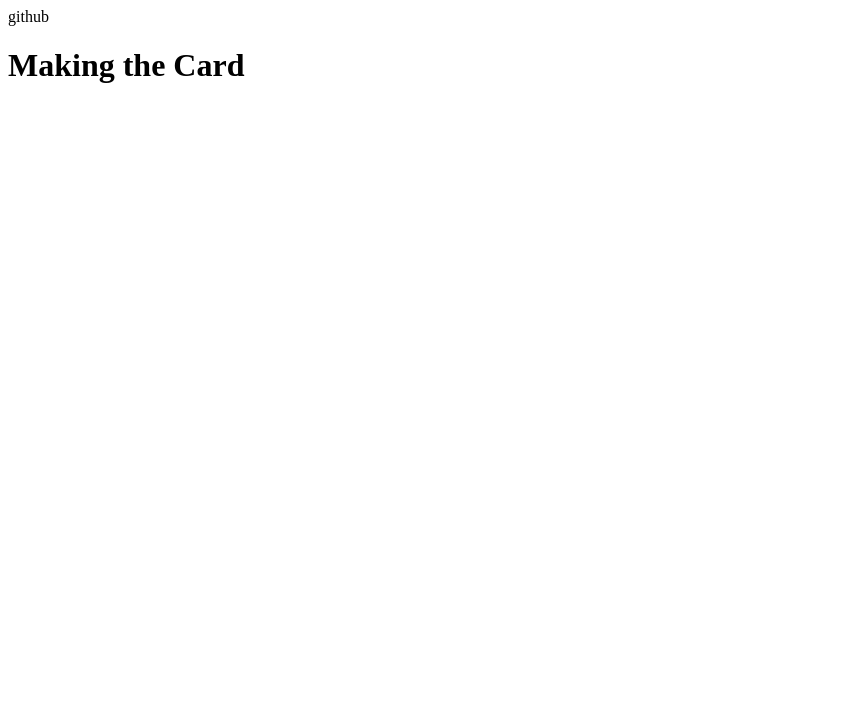
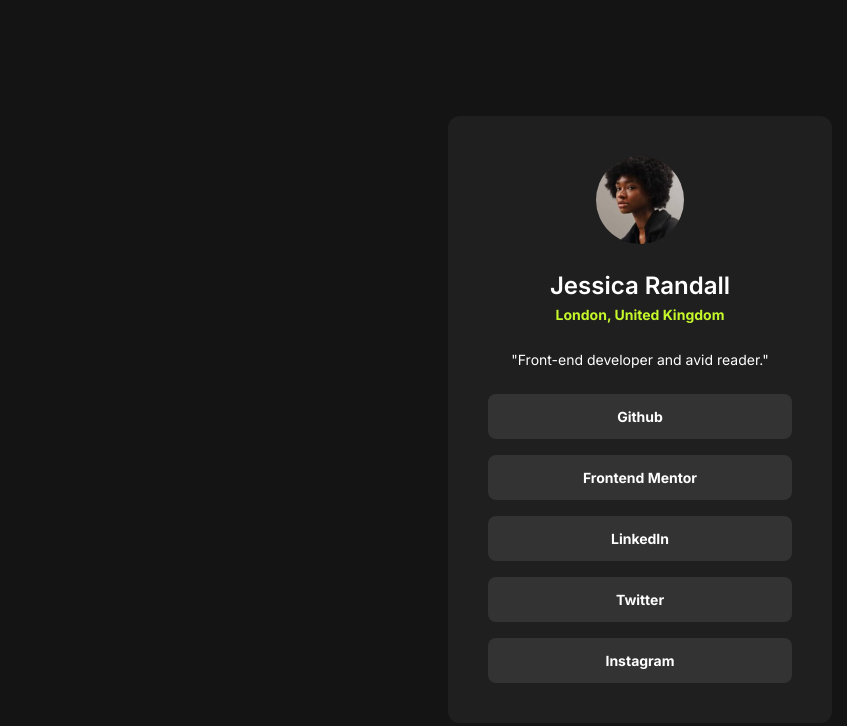
Before and after one commit to saurav-verma-01/Social-links-profile, a plain HTML site: page index.html in a window 1280 px wide. Shown: the whole page, without its empty margins (0-847 px from the left). Drawn offline with Linux system fonts and the light colour scheme.

Commit message:
Challenge Completed

```diff
--- /dev/null
+++ b/css/style.css
@@ -0,0 +1,92 @@
+:root {
+  --green: hsl(75, 94%, 57%);
+  --white: hsl(0, 0%, 100%);
+  --grey: hsl(0, 0%, 20%);
+  --dark-grey: hsl(0, 0%, 12%);
+  --off-black: hsl(0, 0%, 8%);
+}
+
+* {
+  margin: 0;
+  padding: 0;
+  box-sizing: border-box;
+}
+
+a {
+  color: inherit;
+  text-decoration: none;
+}
+
+body {
+  font-family: "Inter", sans-serif;
+  font-style: normal;
+  padding: 7.25rem 1.5rem;
+  background-color: var(--off-black);
+  display: flex;
+  justify-content: center;
+  align-items: center;
+}
+
+.app {
+  font-size: 0.875rem;
+  background-color: var(--dark-grey);
+  border-radius: 0.75rem;
+  padding: 1.5rem;
+  display: flex;
+  flex-direction: column;
+  /* justify-content: center; */
+  align-items: center;
+  text-align: center;
+  color: var(--white);
+
+  gap: 1.5rem;
+  line-height: 1.5;
+
+  width: 100%;
+  max-width: 24rem;
+}
+
+.avatar {
+  width: 5.5rem;
+  height: 5.5rem;
+  border-radius: 50%;
+}
+
+.user-name {
+  font-size: 1.5rem;
+  font-weight: 600;
+}
+
+.user-location {
+  color: var(--green);
+  font-weight: 700;
+}
+.user-text {
+  font-weight: 400;
+}
+.links-container {
+  display: flex;
+  flex-direction: column;
+  gap: 1rem;
+  align-self: stretch;
+}
+
+.link {
+  padding: 0.75rem;
+  background-color: var(--grey);
+  width: 100%;
+  border-radius: 0.5rem;
+  font-weight: 700;
+  cursor: pointer;
+  transition: all 0.4s ease;
+}
+.link:is(:hover, :focus-visible) {
+  background-color: var(--green);
+  color: var(--grey);
+}
+
+@media (min-width: 32em) {
+  .app {
+    padding: 2.5rem;
+  }
+}
--- a/index.html
+++ b/index.html
@@ -11,11 +11,39 @@
       sizes="32x32"
       href="./assets/images/favicon-32x32.png"
     />
-    github
 
     <title>Frontend Mentor | Social links profile | Saurav Kumar Verma</title>
+
+    <!-- Custom Css -->
+    <link rel="stylesheet" href="./css/style.css" />
+
+    <!-- Google Font -->
+    <link rel="preconnect" href="https://fonts.googleapis.com" />
+    <link rel="preconnect" href="https://fonts.gstatic.com" crossorigin />
+    <link
+      href="https://fonts.googleapis.com/css2?family=Inter:wght@400;600;700&display=swap"
+      rel="stylesheet"
+    />
   </head>
   <body>
-    <h1>Making the Card</h1>
+    <div class="app">
+      <img
+        src="./assets/images/avatar-jessica.jpeg"
+        alt="user avatar jessica"
+        class="avatar"
+      />
+      <div class="name-location">
+        <h1 class="user-name">Jessica Randall</h1>
+        <p class="user-location">London, United Kingdom</p>
+      </div>
+      <p class="user-text">"Front-end developer and avid reader."</p>
+      <div class="links-container">
+        <a href="#" class="link">Github</a>
+        <a href="#" class="link">Frontend Mentor</a>
+        <a href="#" class="link">LinkedIn</a>
+        <a href="#" class="link">Twitter</a>
+        <a href="#" class="link">Instagram</a>
+      </div>
+    </div>
   </body>
 </html>
```
